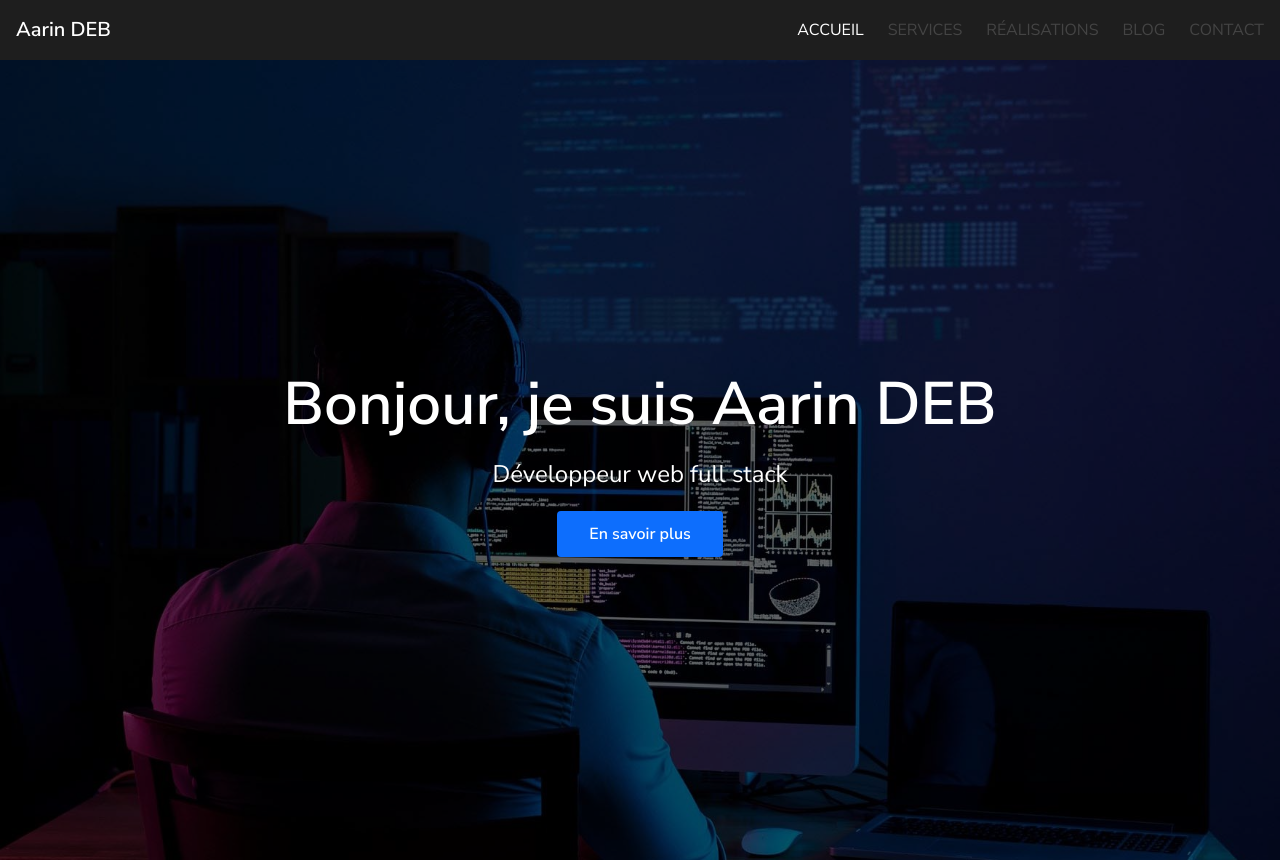
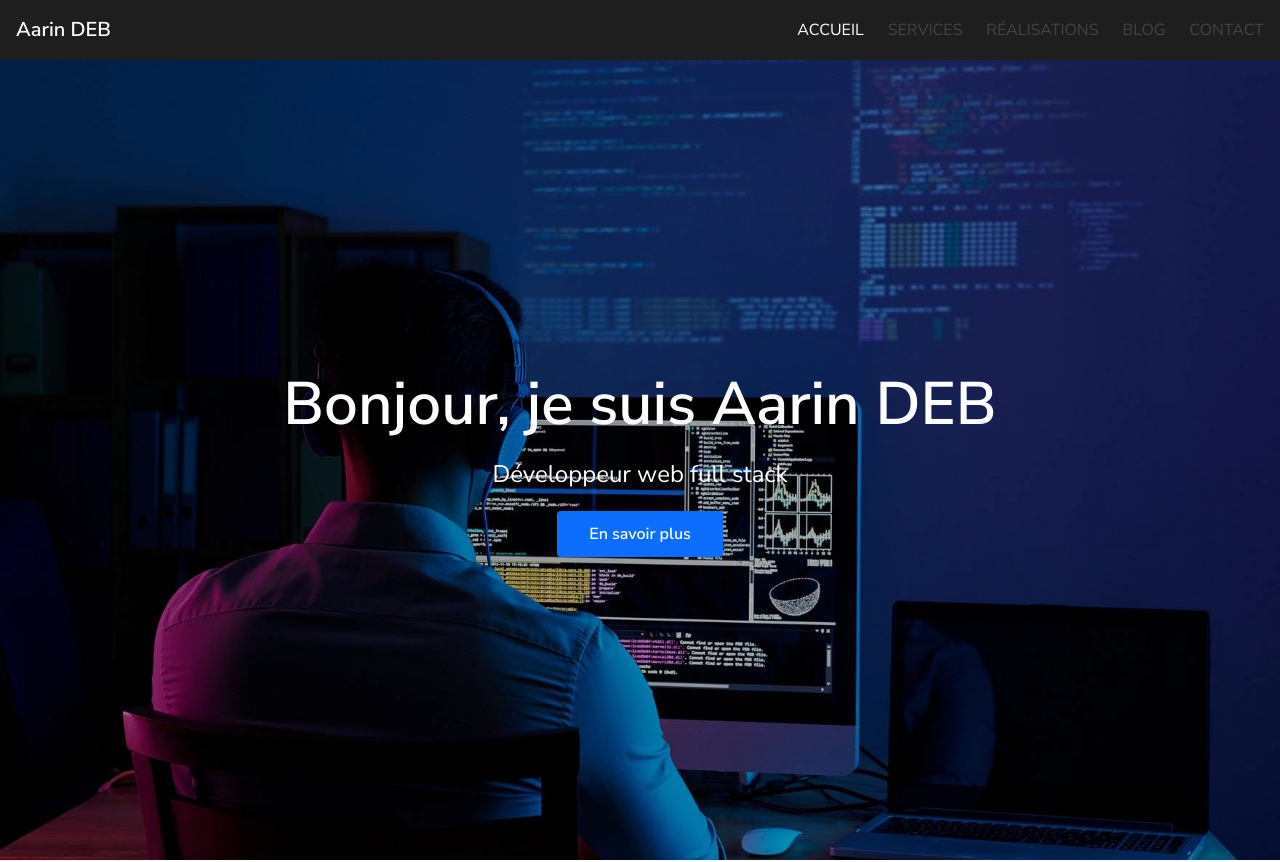
Before and after one commit to userXXIIXII/cv_react, a React (Vite) app: page / in a window 1280 px wide. Shown: the top 862 px of the page. Built offline with nearby package versions, Linux system fonts and the light colour scheme.

Commit message:
transparence à 0.3

```diff
--- a/src/pages/Home.jsx
+++ b/src/pages/Home.jsx
@@ -7,7 +7,7 @@
             <section className="relative h-screen w-full flex items-center justify-center text-center text-white">
                 <div className="absolute inset-0 bg-cover bg-center"
                 style={{ backgroundImage: `url(${homeBackground})`}}>
-                    <div className="absolute inset-0 bg-black/60"></div>
+                    <div className="absolute inset-0 bg-black/30"></div>
                 </div>
 
                 <div className="relative z-10 px-4">
```
